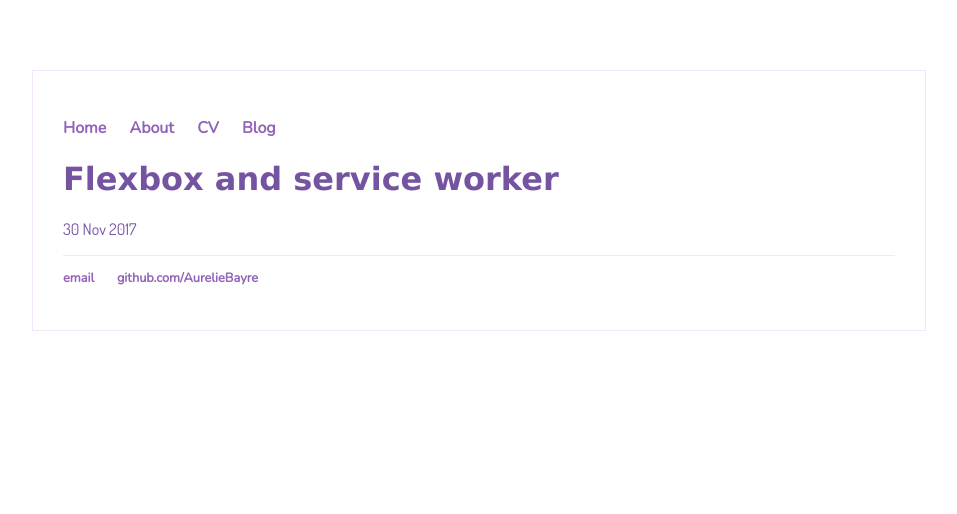
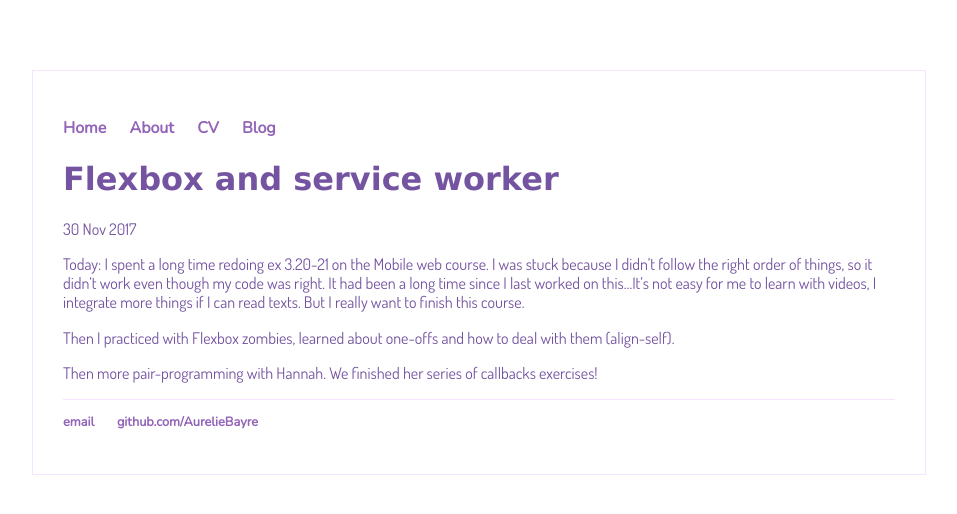
Before and after one commit to AurelieBayre/aurelieBayre.github.io, a Jekyll site: the page built from _posts/2017-11-30-R2d67-flexbox-and-service-worker.md, in a window 1280 px wide. Shown: the top 514 px of the page, without its empty margins (161-1118 px from the left). Built offline with Jekyll 4.4.1, drawn with Linux system fonts in a browser that asks for light colours.

Commit message:
Update 2017-11-30-R2d67-flexbox-and-service-worker.md

```diff
--- a/_posts/2017-11-30-R2d67-flexbox-and-service-worker.md
+++ b/_posts/2017-11-30-R2d67-flexbox-and-service-worker.md
@@ -3,3 +3,9 @@ layout: post
 title: Flexbox and service worker
 date: 2017-11-30
 ---
+
+Today: I spent a long time redoing ex 3.20-21 on the Mobile web course. I was stuck because I didn't follow the right order of things, so it didn't work even though my code was right. It had been a long time since I last worked on this...It's not easy for me to learn with videos, I integrate more things if I can read texts.  But I really want to finish this course.
+
+Then I practiced with Flexbox zombies, learned about one-offs and how to deal with them (align-self).
+
+Then more pair-programming with Hannah. We finished her series of callbacks exercises!
```
